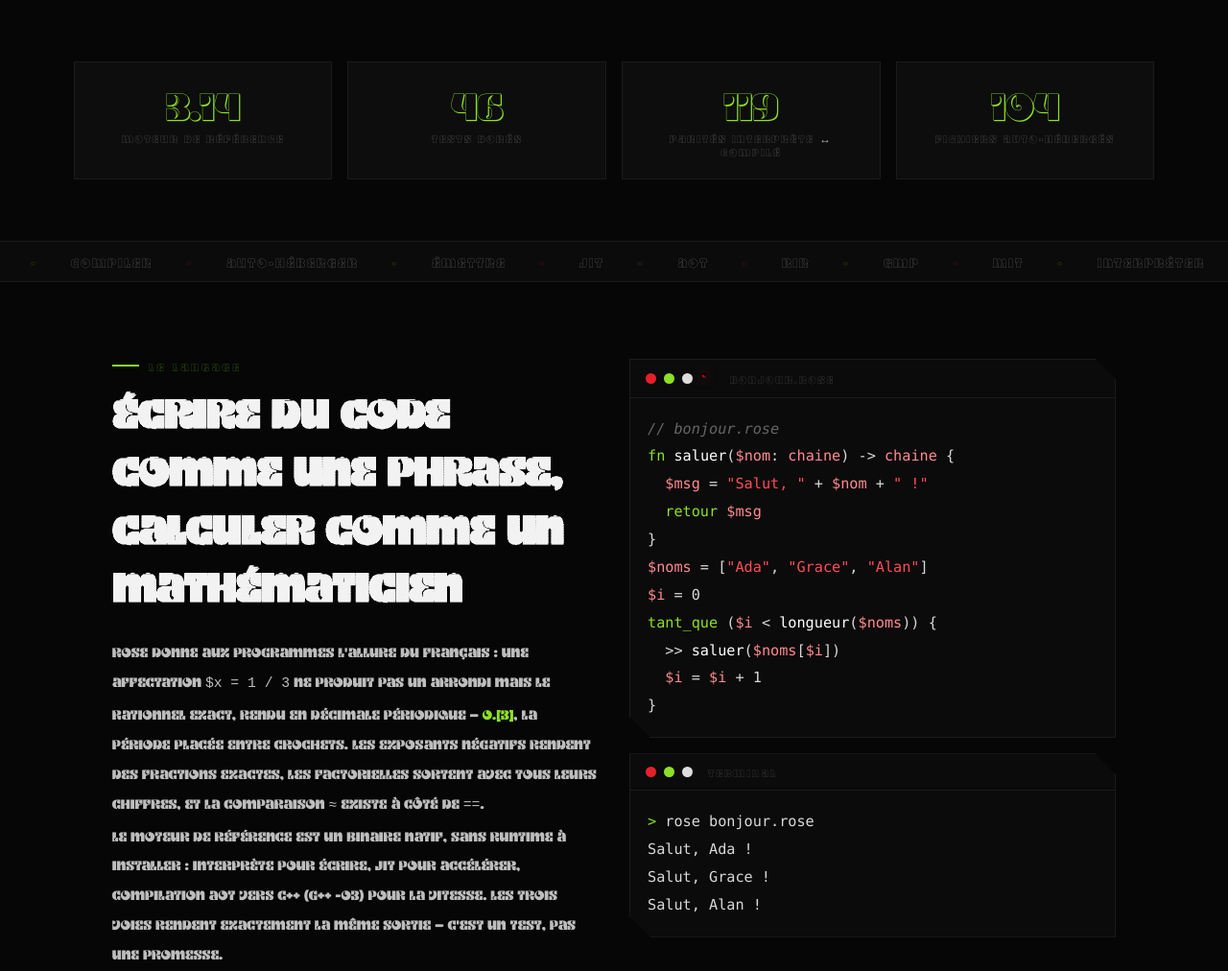
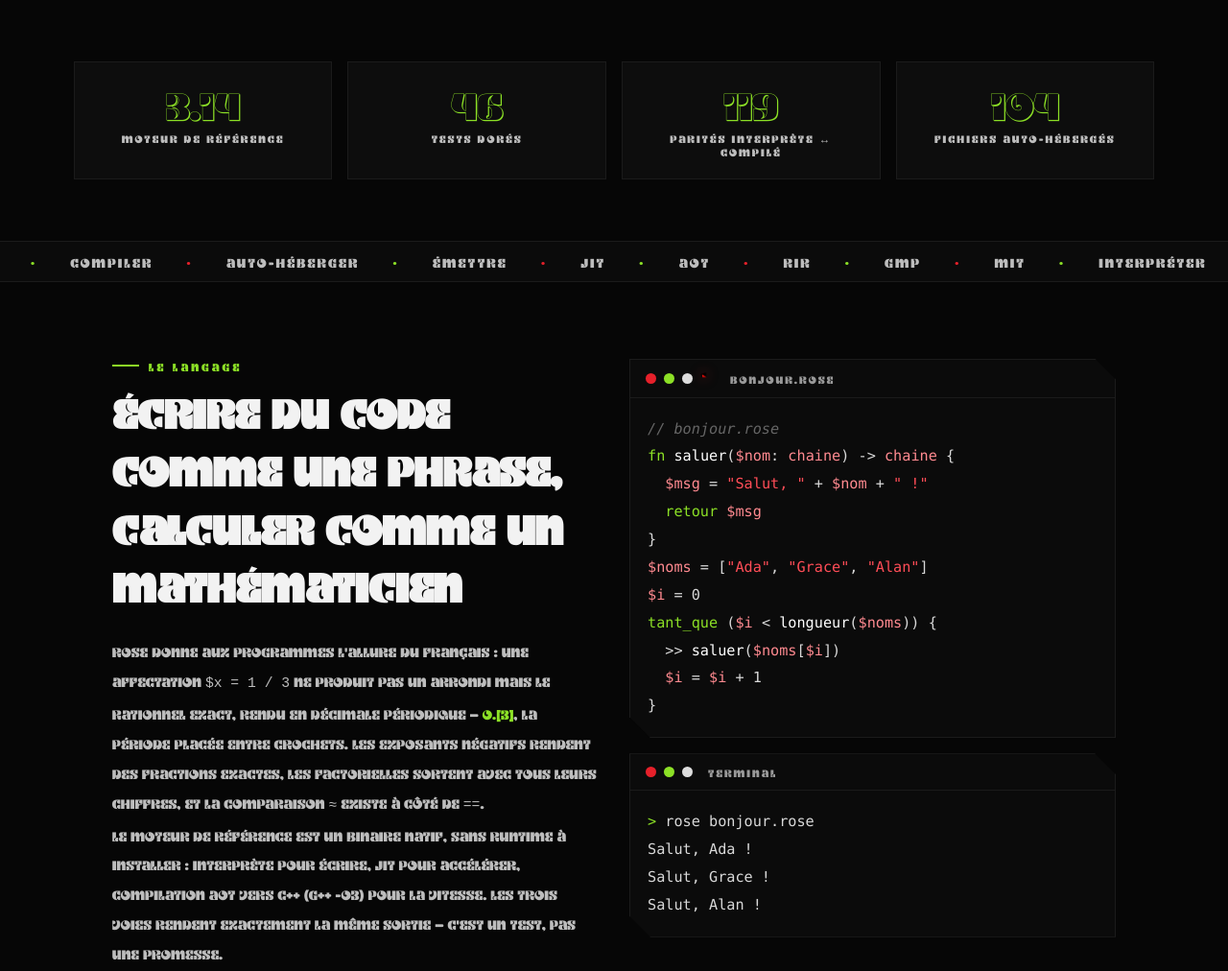
Before and after one commit to Stef302/Rose, a plain HTML site: page site/index.html in a window 1280 px wide. Shown: the part 800-1812 px from the top of the page at 96% size. Drawn offline with Linux system fonts and the light colour scheme.

Commit message:
site : vérification navigateur réel + corrections typo apportées
- titres h1/h2 rendus en Kare (Kare Gradient inversait S et E : ROƧƎ)
- étiquettes remises en 400 (Kare Light 300 illisible en capitales espacées)
- lueur rouge sur le badge officiel du pied de page (34 px quasi invisible)
- thème clair vérifié : OK (le noir sous la ligne de flottaison des captures
  pleine page = artefact de calques fixes, pas un bug)
- capture réelle Chromium : héros, stats Shadow lisibles, pétale sur les
  fichiers .rose, playground 67/67

```diff
--- a/site/index.html
+++ b/site/index.html
@@ -129,7 +129,6 @@ a{text-decoration:none;color:inherit;cursor:pointer}
 .overline{color:var(--vert);font-size:.76rem;letter-spacing:3px;display:flex;align-items:center;gap:10px}
 .overline::before{content:"";width:28px;height:2px;background:var(--vert)}
 h1{
-  font-family:'Kare Gradient','Kare',sans-serif;
   font-size:clamp(3.8rem,10vw,8.4rem); line-height:.95; color:var(--txt); margin:.4rem 0 1rem;
   text-shadow:0 0 45px rgba(230,32,42,.35);
 }
@@ -167,7 +166,7 @@ body.light .ticker{background:#EFEAD9}
 
 /* ---------- WRAP ---------- */
 .wrap{max-width:1200px;margin:auto;padding:80px 6vw}
-h2{font-family:'Kare Gradient','Kare',sans-serif;font-size:clamp(1.7rem,4vw,2.8rem);color:var(--txt);margin:.5rem 0 1.6rem;line-height:1.35}
+h2{font-size:clamp(1.7rem,4vw,2.8rem);color:var(--txt);margin:.5rem 0 1.6rem;line-height:1.35}
 .cols{display:grid;grid-template-columns:1fr 1fr;gap:2rem}
 .cols p{font-size:.92rem;line-height:2.1;color:var(--sub)}
 
@@ -421,11 +420,6 @@ footer p{font-size:.8rem;color:var(--sub);margin:10px 0;letter-spacing:1px;line-
 .doc-section table{margin:1rem 0}
 .doc-section pre{padding:16px;overflow-x:auto;font-size:.82rem;line-height:1.8;color:var(--txt)}
 .term pre{padding:18px}
-/* ---------- KARE LIGHT : étiquettes espacées ---------- */
-.overline,.badge,.stat-lbl,.ticker-track,.term-bar,.editor-head,.editor-tabs .tab,.console-head,
-.install-tag,.doc-sidebar h4,.doc-sidebar a,.table th,.membre .role,.event-ver,.event-date,.event li,
-.search-result-page,.search-empty,.foot-col h5,.foot-col button,.small,footer p,.rose-select,
-.badge-note,.etat-col h3,.etat-col li,.copy,.toast,.honest{font-weight:300}
 </style>
 </head>
 <body>
@@ -1156,7 +1150,7 @@ Bonjour, monde !</pre>
       </ul>
     </div>
   </div>
-  <div class="foot-brace">{ <img src="assets/img/logo-simple-64.png" alt="Logo Rose" style="width:34px;height:34px;object-fit:contain"> }</div>
+  <div class="foot-brace">{ <img src="assets/img/logo-simple-64.png" alt="Logo Rose" style="width:34px;height:34px;object-fit:contain;filter:drop-shadow(0 0 8px rgba(230,32,42,.55))"> }</div>
   <p>ROSE — conçu et implémenté par <span class="vert">Stef302</span></p>
   <p class="small gris">© <span id="y"></span> · LICENCE MIT · AUTO-HÉBERGEMENT EN COURS</p>
 </footer>
```
